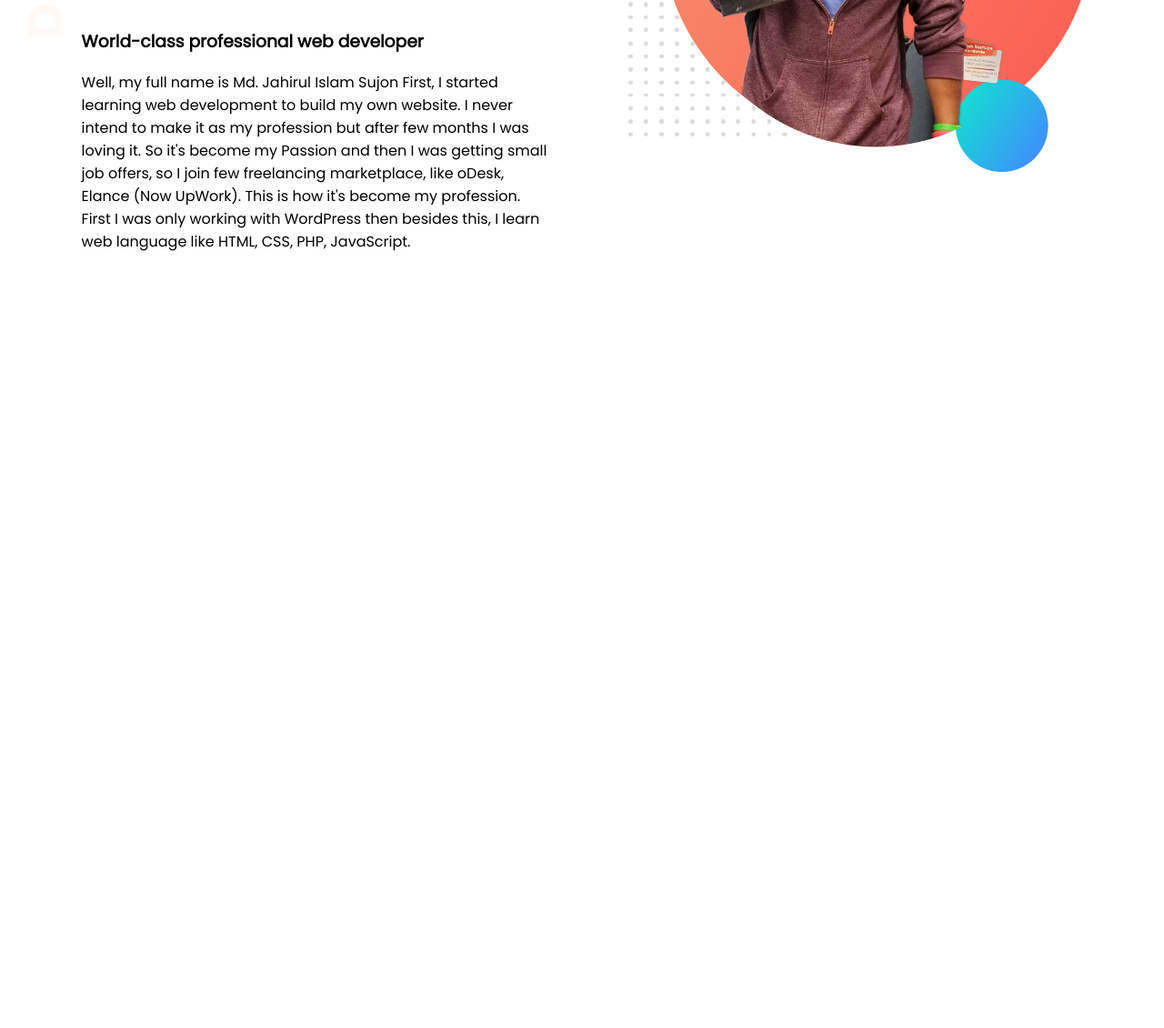
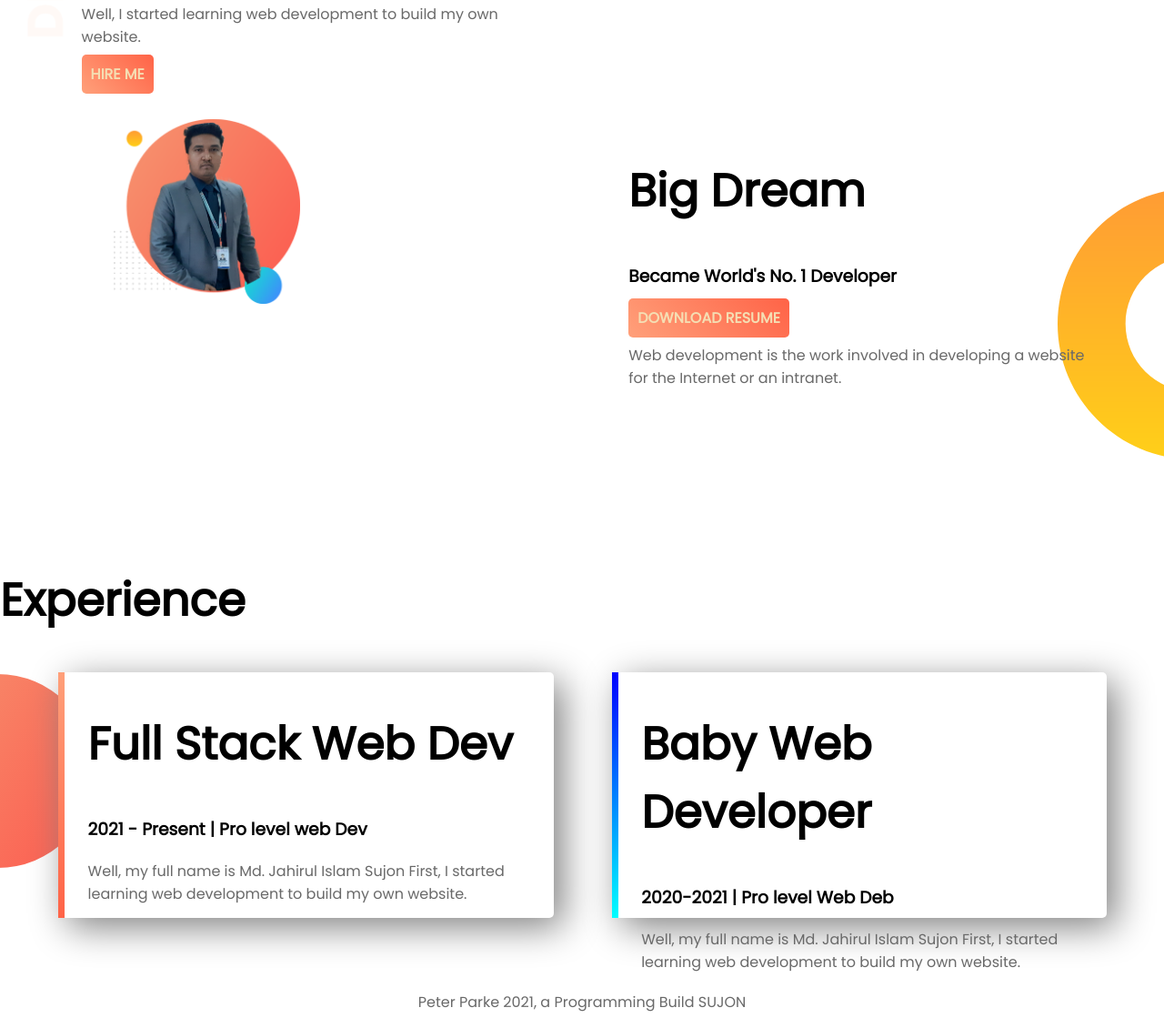
Before and after one commit to SUJON75/Web-Portfolio, a plain HTML site: page index.html in a window 1280 px wide. Shown: the part 319-1449 px from the top of the page at 91% size. Before the commit the page ends 800 px from the top, so only its background shows below. Drawn offline with Linux system fonts and the light colour scheme.

Commit message:
Finished my first ever website

```diff
--- a/index.html
+++ b/index.html
@@ -12,14 +12,50 @@
     <section class="top-banner">
         <div class="half-width">
         <h1>WELCOME TO</h1>
-        <h1><span class="name-highlight">MD JAHIRUL ISLAM</span> PORTFOLIO</h1>
+        <h1><span class="name-highlight">SUJON</span> PORTFOLIO</h1>
         <h3>World-class professional web developer</h3>
-        <p>Well, my full name is Md. Jahirul Islam Sujon
-        First, I started learning web development to build my own website. I never intend to make it as my profession but after few months I was loving it. So it's become my Passion and then I was getting small job offers, so I join few freelancing marketplace, like oDesk, Elance (Now UpWork). This is how it's become my profession. First I was only working with WordPress then besides this, I learn web language like HTML, CSS, PHP, JavaScript.</p>
+        <p>Well, I started learning web development to build my own website. </p>
+        <a class="link-button" target="_blank" href="https://www.facebook.com/SUJON7575">HIRE ME</a>
         </div>
         <div class="half-width">
-            <img src="images/jhankar.png" alt="">
+        <img src="images/sujon3.png" alt="">
         </div>
     </section>
+
+    <section class="dream-area">
+
+        <div class="half-width">
+        <img src="images/sujon3.png" alt="">
+        </div>
+
+        <div class="half-width">
+        <h2>Big Dream</h2>
+        <h3>Became World's No. 1 Developer</h3>
+        <a class="link-button" target="_blank" href="">DOWNLOAD RESUME</a>
+        <p>Web development is the work involved in developing a website for the Internet or an intranet.</p>
+        </div>
+
+    </section>
+
+    <section class="experience-area">
+        <h2>Experience</h2>
+
+        <div id="full-stack" class="half-width single-experience">
+            <h2>Full Stack Web Dev</h2>
+            <h3 class="orange-highlight">2021 - Present | Pro level web Dev</h3
+            class="orange-highlight">
+            <p>Well, my full name is Md. Jahirul Islam Sujon First, I started learning web development to build my own website.</p>
+        </div>
+
+        <div id="baby-web" class="half-width single-experience">
+            <h2>Baby Web Developer</h2>
+            <h3 class="orange-highlight">2020-2021 | Pro level Web Deb</h3>
+            <p>Well, my full name is Md. Jahirul Islam Sujon First, I started learning web development to build my own website.</p>
+        </div>
+
+    </section>
+    <footer>
+        <p>Peter Parke 2021, a Programming Build SUJON</p>
+    </footer>
 </body>
 </html>
--- a/style.css
+++ b/style.css
@@ -4,6 +4,12 @@ body{
 }
 h1{
     font-size: 50px;
+}
+h2{
+    font-size: 50px;
+}
+p{
+    color: dimgray;
 }
 .name-highlight{
     color: orange;
@@ -15,12 +21,54 @@ h1{
     padding-left: 2%;
 }
 .half-width img{
-    width: 100%;
+    width: 40%;
+    float: left;
+    margin-left: 5%;
+    padding-left: 2%;
 }
 .top-banner{
     background-image: url("images/top-banner.png");
     background-repeat: no-repeat;
 }
 section{
-    height: 400px;
+    height: 300px;
+    padding-bottom: 150px;
 }
+.link-button{
+    text-decoration: none;
+    background-image: linear-gradient(45deg, lightSalmon, tomato);
+    padding: 10px;
+    border-radius: 5px;
+    color: wheat;
+    font-weight: 700;
+}
+.dream-area{
+    background-image: url("images/dream-bg.png");
+    background-repeat: no-repeat;
+    background-position: right;
+}
+.single-experience{
+    box-shadow: 10px 10px 40px gray;
+    border-radius: 5px;
+    height: 90%;
+    background-color: white;
+}
+.experience-area{
+    background-image: url("images/exp-bg.png");
+    background-repeat: no-repeat;
+    background-position: left;
+}
+#full-stack{
+    border-left: 7px solid;
+    border-image: linear-gradient(180deg, lightSalmon, tomato);
+    border-image-slice: 1;
+}
+#baby-web{
+    border-left: 7px solid;
+    border-image: linear-gradient(180deg, blue, cyan);
+    border-image-slice: 1;
+}
+
+footer p{
+    text-align: center;
+}
```
Also changed, not shown: images/sujon2.png (added), images/sujon3.png (added).
